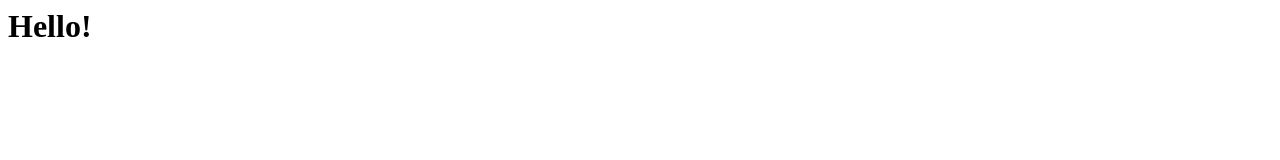
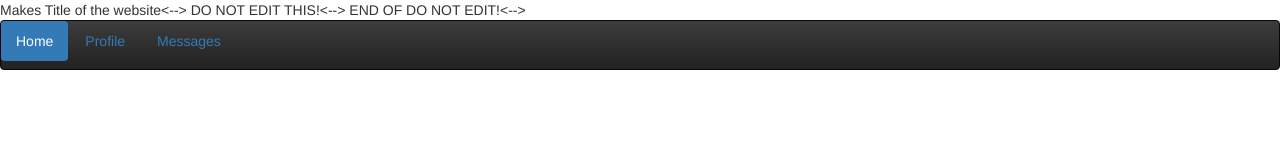
Before and after one commit to JDJZ/Website, a plain HTML site: page index.html in a window 1280 px wide. Drawn offline with nearby package versions, Linux system fonts and the light colour scheme.

Commit message:
added BStrap and sytle.css

```diff
--- a/index.html
+++ b/index.html
@@ -1,13 +1,34 @@
 <html>
 <head>
+
+    <!-->Makes Title of the website<-->
     <title>Website</title>
 
+    <!-->DO NOT EDIT THIS!<-->
+    <link rel="stylesheet" href="https://maxcdn.bootstrapcdn.com/bootstrap/3.3.7/css/bootstrap.min.css" integrity="sha384-BVYiiSIFeK1dGmJRAkycuHAHRg32OmUcww7on3RYdg4Va+PmSTsz/K68vbdEjh4u" crossorigin="anonymous">
+
+    <link rel="stylesheet" href="https://maxcdn.bootstrapcdn.com/bootstrap/3.3.7/css/bootstrap-theme.min.css" integrity="sha384-rHyoN1iRsVXV4nD0JutlnGaslCJuC7uwjduW9SVrLvRYooPp2bWYgmgJQIXwl/Sp" crossorigin="anonymous">
+
+    <script src="https://maxcdn.bootstrapcdn.com/bootstrap/3.3.7/js/bootstrap.min.js" integrity="sha384-Tc5IQib027qvyjSMfHjOMaLkfuWVxZxUPnCJA7l2mCWNIpG9mGCD8wGNIcPD7Txa" crossorigin="anonymous"></script>
+
+    <link rel="stylesheet" type="text/css" href="style.css">
+    <!-->END OF DO NOT EDIT!<-->
 
 </head>
 
 <body>
+  <nav class="navbar navbar-inverse">
 
-        <h1>Hello!</h1>
+   <ul class="nav nav-pills">
+  <li role="presentation" class="active"><a href="#">Home</a></li>
+  <li role="presentation"><a href="#">Profile</a></li>
+  <li role="presentation"><a href="#">Messages</a></li>
+   </ul>
+
+  </nav>
+
+
+
 
 </body>
 
--- /dev/null
+++ b/style.css
@@ -0,0 +1,4 @@
+background{
+
+    background-color: antiquewhite;
+}
```
Lines whose indentation alone changed are shown as unchanged.
